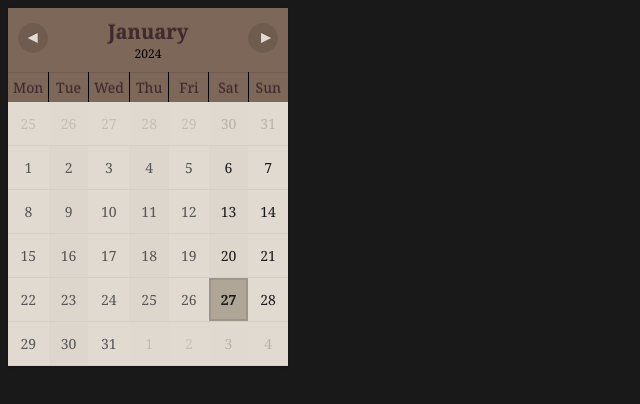
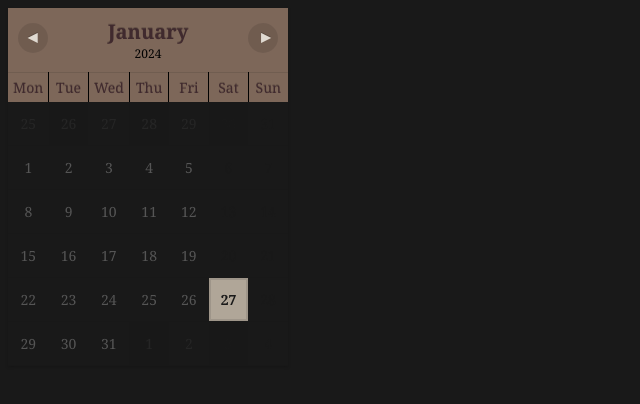
Before and after one commit to beanbap/notion1, a plain HTML site: page index.html in a window 1280 px wide. Shown: the whole page, without its empty margins (0-640 px from the left). Drawn offline with Linux system fonts and the light colour scheme.

Commit message:
Update index.html

```diff
--- a/index.html
+++ b/index.html
@@ -45,7 +45,7 @@ table {
 
 td,th {
     text-align: center;
-    background-color: #e0dad1;
+    background-color: #191919;
 }
 th {
     padding: 10px;
@@ -80,7 +80,7 @@ tr:nth-child(2) th {
 }
 td {
     padding: 0;
-    border-bottom: 1px solid rgba(0,0,0,0.05);
+    border-bottom: 1px solid rgba(1,1,1,0.05);
 }
 td>span {
     color: #555;
@@ -101,7 +101,7 @@ td.avui>span {
     font-weight: bold;
     background-color: #b0a698;
     color: #191919;
-    border: 2px solid rgba(0,0,0,0.1);
+    border: 2px solid rgba(1,1,1,0.1);
 }
 td.fora > span {
     opacity: 0.2;
```
